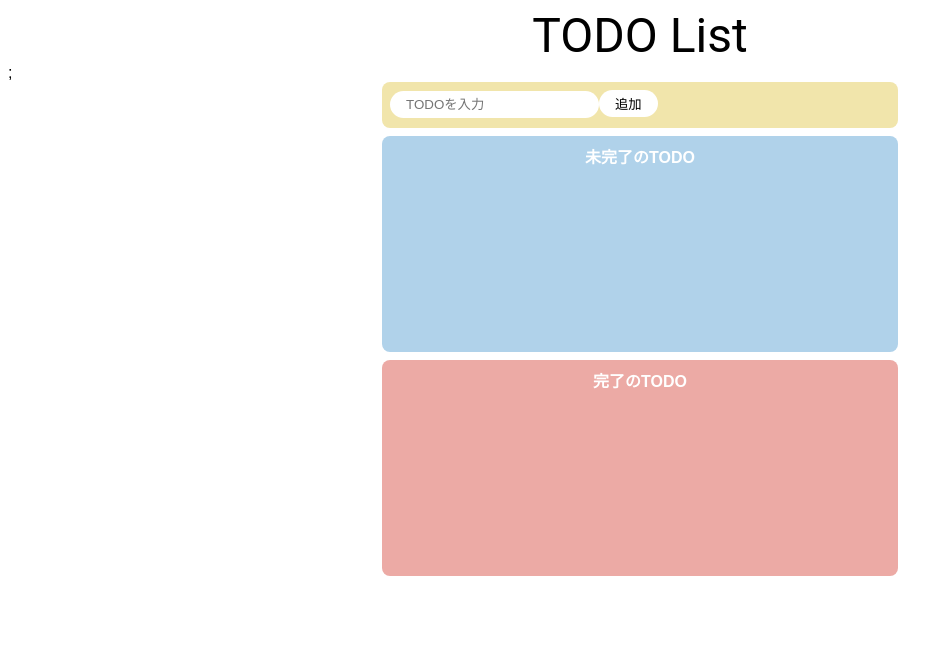
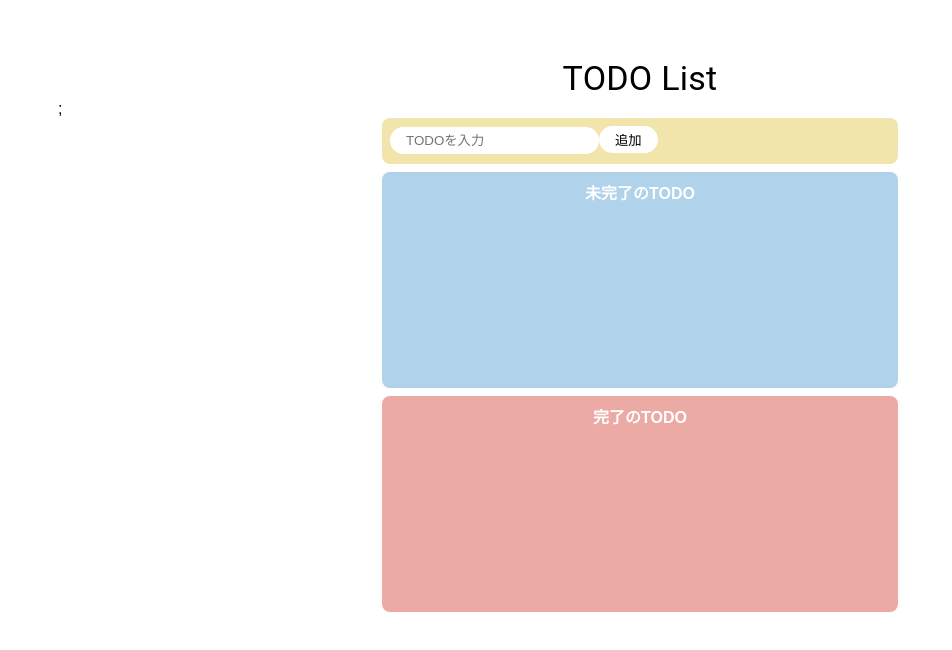
Before and after one commit to misatsuruoka/react_todo, a React (Create React App) app: page / in a window 1280 px wide. Shown: the top 650 px of the page, without its empty margins (0-952 px from the left). Built offline with nearby package versions, Linux system fonts and the light colour scheme.

Commit message:
Fix: 画面上部に余白を設定

```diff
--- a/src/App.jsx
+++ b/src/App.jsx
@@ -58,8 +58,8 @@ export const App = () => {
 
   return (
     <>
-      <div>
-        <Typography text="ojin" variant="h3" className="heading">
+      <div className="container">
+        <Typography text="ojin" variant="h4" className="heading">
           TODO List
         </Typography>
         ;
--- a/src/styles.css
+++ b/src/styles.css
@@ -64,3 +64,7 @@ li {
 .heading {
   text-align: center;
 }
+
+.container {
+  padding: 50px;
+}
```
